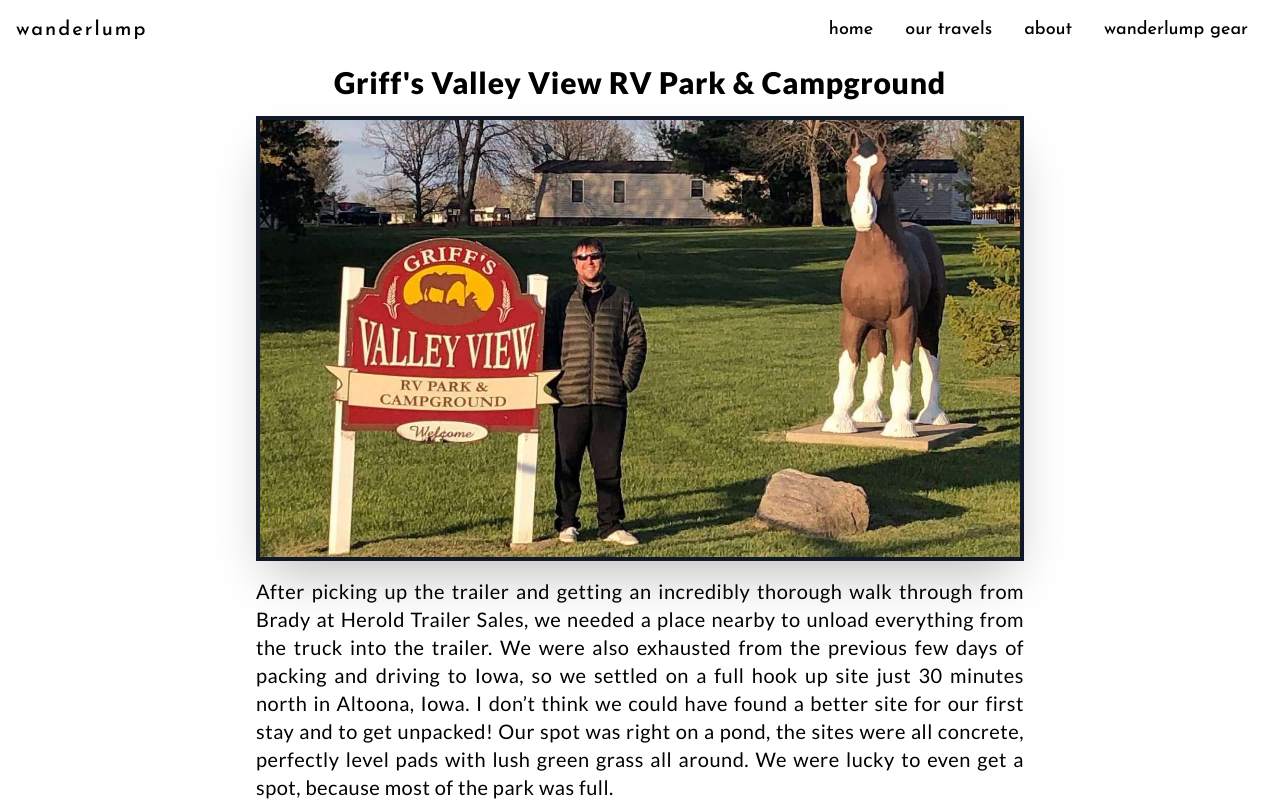
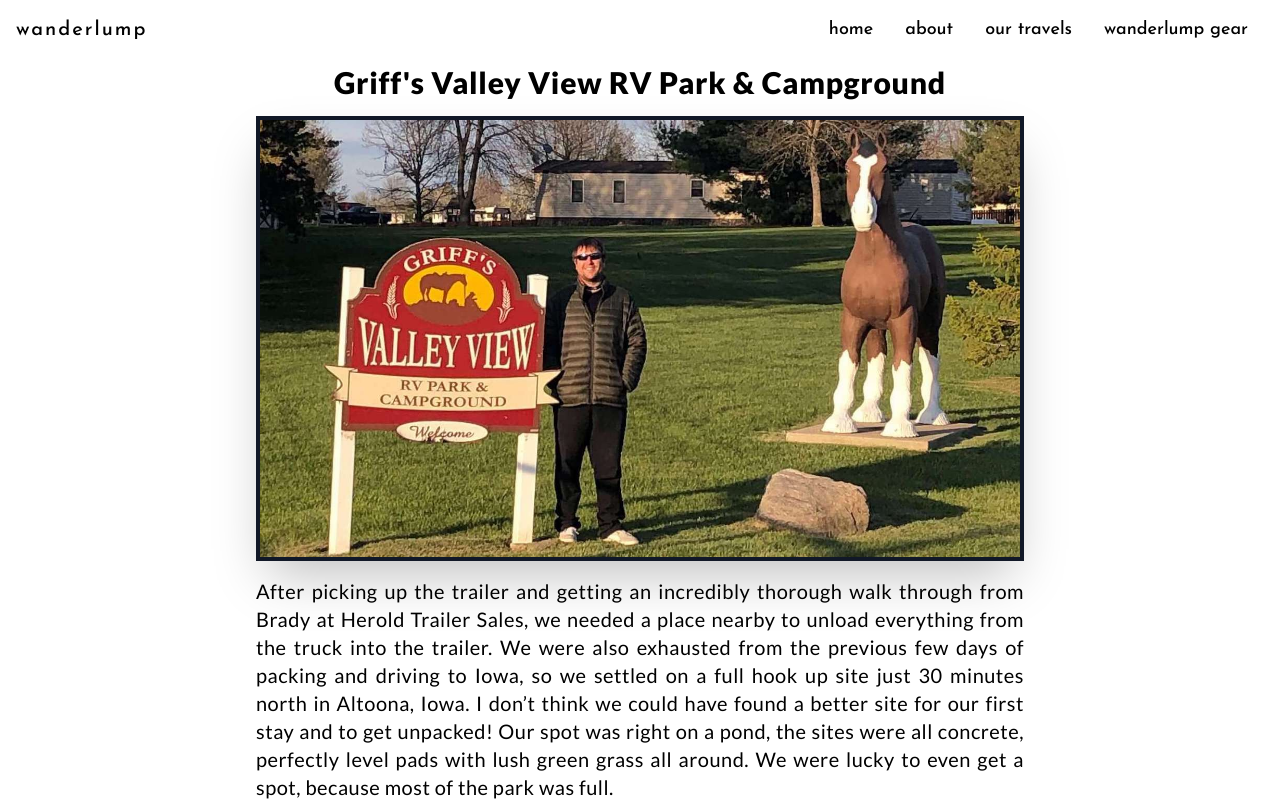
Before and after one commit to boyloe/wanderlump-website, a Next.js app: page /posts/griffs-campground in a window 1280 px wide. Shown: the top 801 px of the page. Built offline with nearby package versions, Linux system fonts and the light colour scheme; a web font is replaced by a local one.

Commit message:
update nav bar and image src

```diff
--- a/components/NavBar.tsx
+++ b/components/NavBar.tsx
@@ -35,17 +35,17 @@ export default function NavBar(): ReactElement {
             home
           </a>
           <a
+            href="/about"
+            className="mx-4 text-lg border-b-2 border-transparent hover:border-b-2 hover:border-indigo-300 transition duration-500"
+          >
+            about
+          </a>
+          <a
             id="hide-after-click"
             href="/posts"
             className="mx-4 text-lg  border-b-2 border-transparent hover:border-b-2 hover:border-indigo-300 transition duration-500"
           >
             our travels
-          </a>
-          <a
-            href="/about"
-            className="mx-4 text-lg border-b-2 border-transparent hover:border-b-2 hover:border-indigo-300 transition duration-500"
-          >
-            about
           </a>
           <a
             href="/gear"
@@ -87,11 +87,11 @@ export default function NavBar(): ReactElement {
           <a href="/" className="p-2 font-semibold hover:text-indigo-700">
             home
           </a>
+          <a href="/about" className="p-2 font-semibold hover:text-indigo-700">
+            about
+          </a>
           <a href="/posts" className="p-2 font-semibold hover:text-indigo-700">
             our travels
-          </a>
-          <a href="/about" className="p-2 font-semibold hover:text-indigo-700">
-            about
           </a>
           <a href="/gear" className="p-2 font-semibold hover:text-indigo-700">
             wanderlump gear
--- a/pages/posts/griffs-campground.tsx
+++ b/pages/posts/griffs-campground.tsx
@@ -9,7 +9,7 @@ export default function griffsCampground(): ReactElement {
           Griff&apos;s Valley View RV Park &amp; Campground
         </h1>
         <img
-          src="/images/posts/griffs-campground/griffs-cropped.JPG"
+          src="/images/posts/griffs-campground/griffs-cropped.jpg"
           alt="Bryan standing in front of the Griff's sign"
           className="border-4 border-gray-900 shadow-2xl"
         />
```
